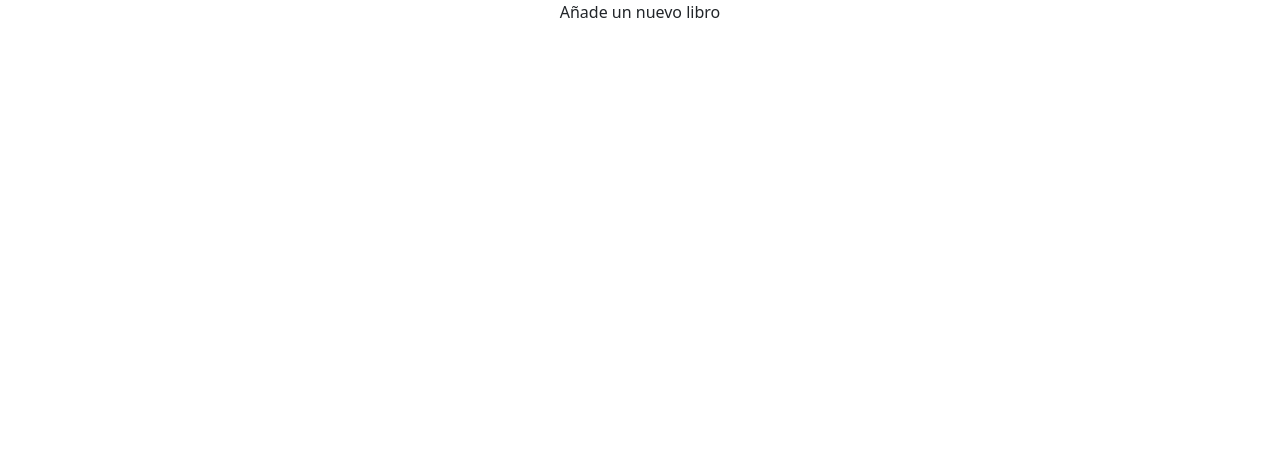
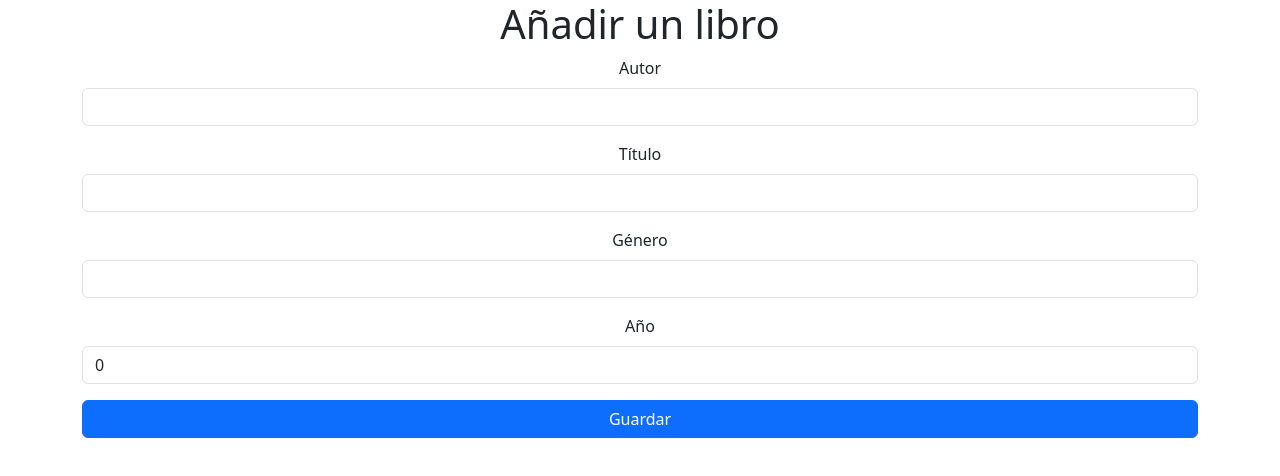
Before and after one commit to pinillajuanes/CRUD-Firebase-ReactJS, a React (Create React App) app: page /create in a window 1280 px wide. Shown: the top 476 px of the page. Built offline with nearby package versions, Linux system fonts and the light colour scheme.

Commit message:
Añade función de crear y aviso al borrar

```diff
--- a/src/components/Create.js
+++ b/src/components/Create.js
@@ -1,9 +1,72 @@
-import React from 'react'
+import React, {useState} from 'react'
+import { useNavigate } from 'react-router-dom'
+import { collection, addDoc } from 'firebase/firestore'
+import { db } from '../firebaseConfig/firebase'
 
 const Create = () => {
+  const [autor, setAutor] = useState('')
+  const [titulo, setTitulo] = useState('')
+  const [genero, setGenero] = useState('')
+  const [publicacion, setPublicacion] = useState(0)
+  const navigate = useNavigate()
+  const librosCollecion = collection(db, "libros")
+  const store = async (e) => {
+    e.preventDefault()
+    await addDoc(librosCollecion, {
+      autor: autor, titulo: titulo, genero: genero, publicacion: publicacion
+    })
+    navigate('/')
+  }
   return (
-    <div>
-      Añade un nuevo libro
+    <div className='container'>
+      <div className='row'>
+        <div className='col'>
+          <h1 className='text-center'>Añadir un libro</h1>
+          <form onSubmit={store}>
+            <div className='mb-3'>
+              <label className='form-label'>Autor</label>
+              <input
+                type='text'
+                className='form-control'
+                value={autor}
+                onChange={(e) => setAutor(e.target.value)}
+              />
+            </div>
+            <div className='mb-3'>
+              <label className='form-label'>Título</label>
+              <input
+                type='text'
+                className='form-control'
+                value={titulo}
+                onChange={(e) => setTitulo(e.target.value)}
+              />
+            </div>
+            <div className='mb-3'>
+              <label className='form-label'>Género</label>
+              <input
+                type='text'
+                className='form-control'
+                value={genero}
+                onChange={(e) => setGenero(e.target.value)}
+              />
+            </div>
+            <div className='mb-3'>
+              <label className='form-label'>Año</label>
+              <input
+                type='number'
+                className='form-control'
+                value={publicacion}
+                onChange={(e) => setPublicacion(e.target.value)}
+              />
+            </div>
+            <div className='d-grid gap-2'>
+              <button type='submit' className='btn btn-primary'>
+                Guardar
+              </button>
+            </div>
+          </form>
+        </div>
+      </div>
     </div>
   )
 }
--- a/src/components/Show.js
+++ b/src/components/Show.js
@@ -16,12 +16,32 @@ const Show = () => {
     const getLibros = async () => {
         const data = await getDocs(librosCollecion)
         setLibros(data.docs.map(doc => ({...doc.data(), id: doc.id})))
-        console.log(libros)
     }
     const deleteLibro = async (id) => {
       const libroDoc = doc(db, "libros", id)
       await deleteDoc(libroDoc)
       getLibros()
+    }
+    const confirmDelete = (id) => {
+      MySwal.fire({
+        title: '¿Estás seguro?',
+        text: "¡No podrás revertir esto!",
+        icon: 'warning',
+        showCancelButton: true,
+        confirmButtonColor: '#d33',
+        cancelButtonColor: '#3085d6',
+        confirmButtonText: 'Sí, bórralo'
+      }).then((result) => {
+        if (result.isConfirmed) {
+          deleteLibro(id)
+          MySwal.fire(
+            '¡Borrado!',
+            'El libro ha sido borrado',
+            'success'
+          )
+        }
+      })
+
     }
     useEffect(() => {
         getLibros()
@@ -54,7 +74,7 @@ const Show = () => {
                   <td>{ libro.publicacion }</td>
                   <td>
                     <Link to={`/edit/${libro.id}`} className='btn btn-light'><i className='fa-solid fa-pencil'></i></Link>
-                    <button onClick={() => deleteLibro(libro.id)} className='btn btn-danger'><i className='fa-solid fa-trash'></i></button>
+                    <button onClick={() => confirmDelete(libro.id)} className='btn btn-danger'><i className='fa-solid fa-trash'></i></button>
                   </td>
 
                 </tr>
```
